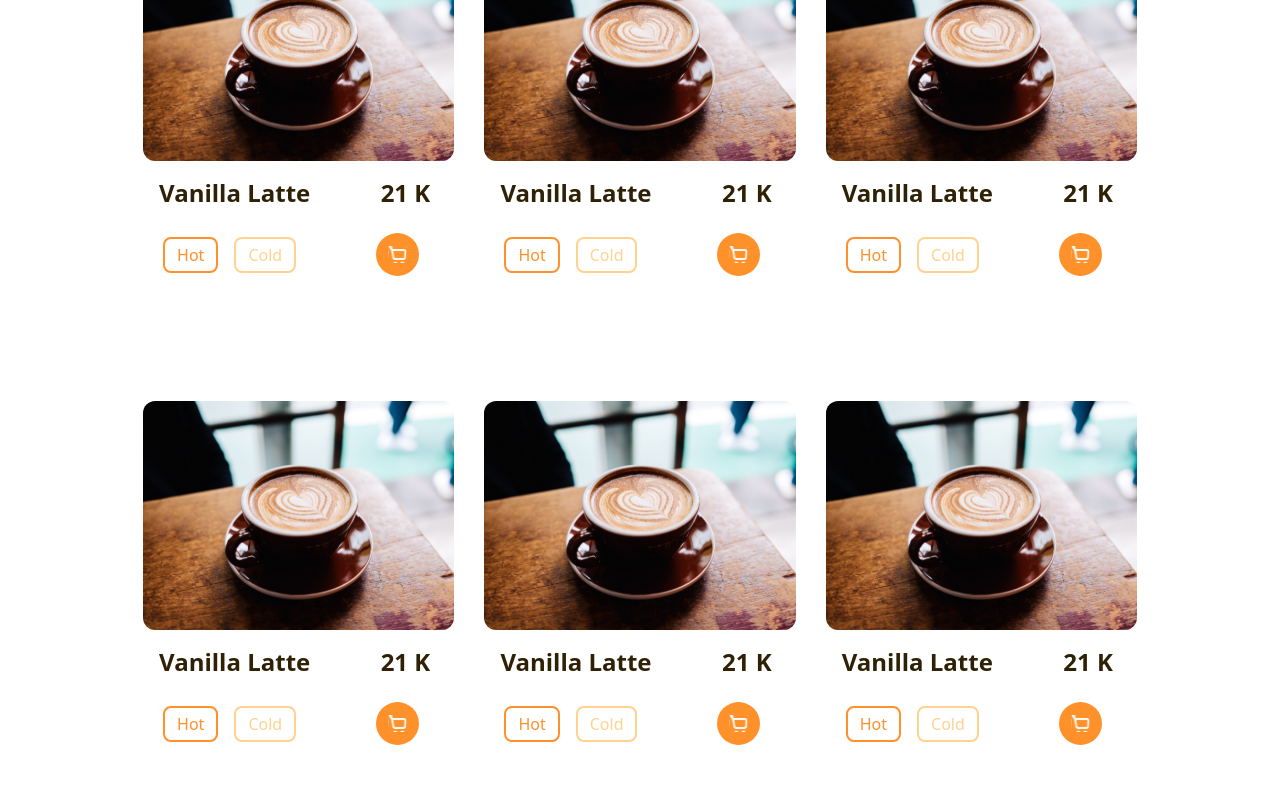
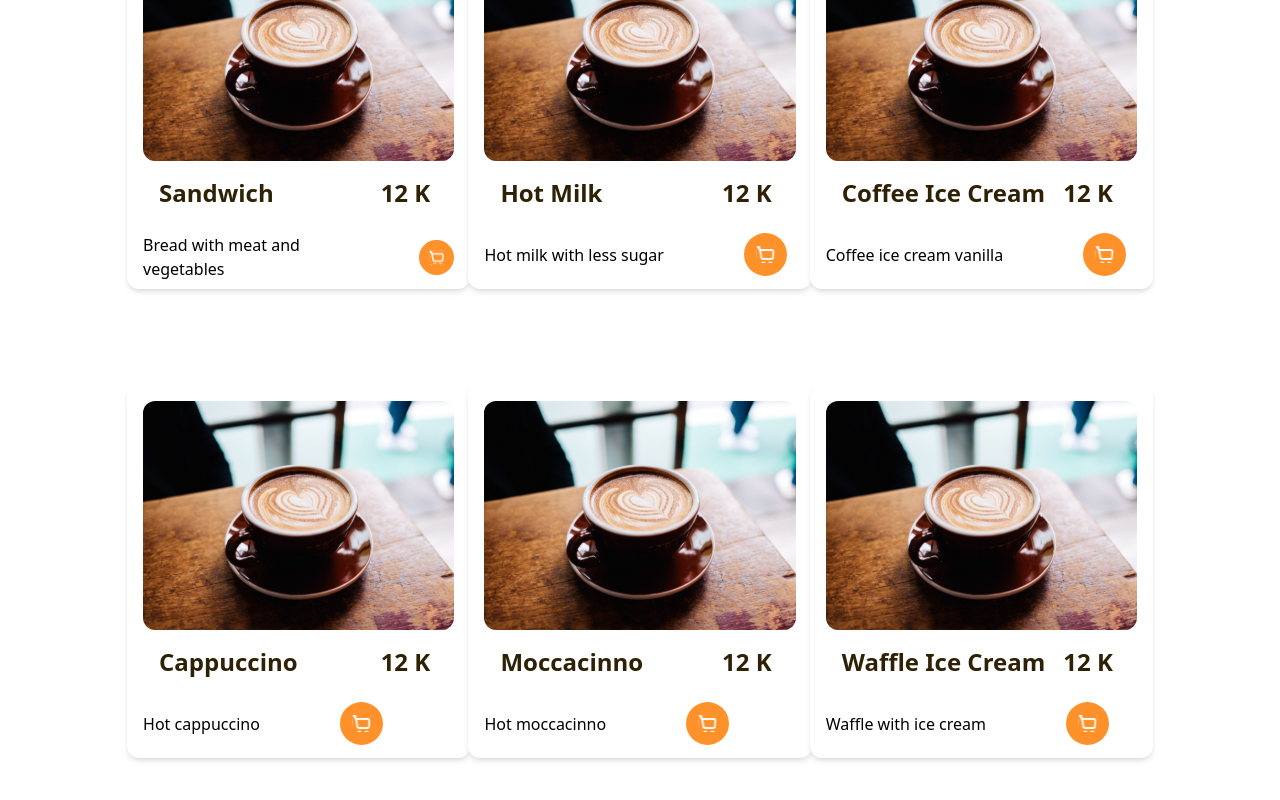
Before and after one commit to rikimario/Cafe-Street-Landing-Page, a React (Vite) app: page / in a window 1280 px wide. Shown: the part 3411-4211 px from the top of the page. Built offline with nearby package versions, Linux system fonts and the light colour scheme.

Commit message:
add ing hw and p to cards

```diff
--- a/src/components/SpecialMenu.jsx
+++ b/src/components/SpecialMenu.jsx
@@ -5,21 +5,14 @@ export default function SpecialMenu() {
   return (
     <section className="pt-36 px-32 grid grid-cols-3">
       <div className="grid justify-center items-center pb-24">
-        <div className="relative w-[21.45rem] h-[23.313rem] bg-[#fff] p-4 rounded-xl">
+        <div className="relative w-[21.45rem] h-[23.313rem] bg-[#fff] p-4 rounded-xl shadow-md">
           <img className="w-full" src={VanillaLatte} alt="vanilla latte" />
           <div className="flex justify-between items-center text-2xl font-semibold text-[#2F2105]">
-            <h2 className="pl-4 py-4">Vanilla Latte</h2>
-            <p className="font-bold pr-6">21 K</p>
+            <h2 className="pl-4 py-4">Sandwich</h2>
+            <p className="font-bold pr-6">12 K</p>
           </div>
           <div className="flex justify-left items-center pt-2">
-            <div className="flex pl-5 gap-4 font-medium">
-              <button className="px-3 py-1 border-2 border-solid border-[#FF902B] rounded-lg text-[#FF902B]">
-                Hot
-              </button>
-              <button className="px-3 py-1 border-2 border-solid border-[#FFD28F] rounded-lg text-[#FFD28F]">
-                Cold
-              </button>
-            </div>
+            <p>Bread with meat and vegetables</p>
             <button className="pl-20">
               <a href="#">
                 <img src={ShoppingCartPop} alt="" />
@@ -30,21 +23,14 @@ export default function SpecialMenu() {
       </div>
 
       <div className="grid justify-center items-center pb-24">
-        <div className="relative w-[21.45rem] h-[23.313rem] bg-[#fff] p-4 rounded-xl">
+        <div className="relative w-[21.45rem] h-[23.313rem] bg-[#fff] p-4 rounded-xl shadow-md">
           <img className="w-full" src={VanillaLatte} alt="vanilla latte" />
           <div className="flex justify-between items-center text-2xl font-semibold text-[#2F2105]">
-            <h2 className="pl-4 py-4">Vanilla Latte</h2>
-            <p className="font-bold pr-6">21 K</p>
+            <h2 className="pl-4 py-4">Hot Milk</h2>
+            <p className="font-bold pr-6">12 K</p>
           </div>
           <div className="flex justify-left items-center pt-2">
-            <div className="flex pl-5 gap-4 font-medium">
-              <button className="px-3 py-1 border-2 border-solid border-[#FF902B] rounded-lg text-[#FF902B]">
-                Hot
-              </button>
-              <button className="px-3 py-1 border-2 border-solid border-[#FFD28F] rounded-lg text-[#FFD28F]">
-                Cold
-              </button>
-            </div>
+            <p>Hot milk with less sugar</p>
             <button className="pl-20">
               <a href="#">
                 <img src={ShoppingCartPop} alt="" />
@@ -55,21 +41,14 @@ export default function SpecialMenu() {
       </div>
 
       <div className="grid justify-center items-center pb-24">
-        <div className="relative w-[21.45rem] h-[23.313rem] bg-[#fff] p-4 rounded-xl">
+        <div className="relative w-[21.45rem] h-[23.313rem] bg-[#fff] p-4 rounded-xl shadow-md">
           <img className="w-full" src={VanillaLatte} alt="vanilla latte" />
           <div className="flex justify-between items-center text-2xl font-semibold text-[#2F2105]">
-            <h2 className="pl-4 py-4">Vanilla Latte</h2>
-            <p className="font-bold pr-6">21 K</p>
+            <h2 className="pl-4 py-4">Coffee Ice Cream</h2>
+            <p className="font-bold pr-6">12 K</p>
           </div>
           <div className="flex justify-left items-center pt-2">
-            <div className="flex pl-5 gap-4 font-medium">
-              <button className="px-3 py-1 border-2 border-solid border-[#FF902B] rounded-lg text-[#FF902B]">
-                Hot
-              </button>
-              <button className="px-3 py-1 border-2 border-solid border-[#FFD28F] rounded-lg text-[#FFD28F]">
-                Cold
-              </button>
-            </div>
+            <p>Coffee ice cream vanilla</p>
             <button className="pl-20">
               <a href="#">
                 <img src={ShoppingCartPop} alt="" />
@@ -80,21 +59,14 @@ export default function SpecialMenu() {
       </div>
 
       <div className="grid justify-center items-center pb-24">
-        <div className="relative w-[21.45rem] h-[23.313rem] bg-[#fff] p-4 rounded-xl">
+        <div className="relative w-[21.45rem] h-[23.313rem] bg-[#fff] p-4 rounded-xl shadow-md">
           <img className="w-full" src={VanillaLatte} alt="vanilla latte" />
           <div className="flex justify-between items-center text-2xl font-semibold text-[#2F2105]">
-            <h2 className="pl-4 py-4">Vanilla Latte</h2>
-            <p className="font-bold pr-6">21 K</p>
+            <h2 className="pl-4 py-4">Cappuccino</h2>
+            <p className="font-bold pr-6">12 K</p>
           </div>
           <div className="flex justify-left items-center pt-2">
-            <div className="flex pl-5 gap-4 font-medium">
-              <button className="px-3 py-1 border-2 border-solid border-[#FF902B] rounded-lg text-[#FF902B]">
-                Hot
-              </button>
-              <button className="px-3 py-1 border-2 border-solid border-[#FFD28F] rounded-lg text-[#FFD28F]">
-                Cold
-              </button>
-            </div>
+            <p>Hot cappuccino</p>
             <button className="pl-20">
               <a href="#">
                 <img src={ShoppingCartPop} alt="" />
@@ -105,21 +77,14 @@ export default function SpecialMenu() {
       </div>
 
       <div className="grid justify-center items-center pb-24">
-        <div className="relative w-[21.45rem] h-[23.313rem] bg-[#fff] p-4 rounded-xl">
+        <div className="relative w-[21.45rem] h-[23.313rem] bg-[#fff] p-4 rounded-xl shadow-md">
           <img className="w-full" src={VanillaLatte} alt="vanilla latte" />
           <div className="flex justify-between items-center text-2xl font-semibold text-[#2F2105]">
-            <h2 className="pl-4 py-4">Vanilla Latte</h2>
-            <p className="font-bold pr-6">21 K</p>
+            <h2 className="pl-4 py-4">Moccacinno</h2>
+            <p className="font-bold pr-6">12 K</p>
           </div>
           <div className="flex justify-left items-center pt-2">
-            <div className="flex pl-5 gap-4 font-medium">
-              <button className="px-3 py-1 border-2 border-solid border-[#FF902B] rounded-lg text-[#FF902B]">
-                Hot
-              </button>
-              <button className="px-3 py-1 border-2 border-solid border-[#FFD28F] rounded-lg text-[#FFD28F]">
-                Cold
-              </button>
-            </div>
+            <p>Hot moccacinno</p>
             <button className="pl-20">
               <a href="#">
                 <img src={ShoppingCartPop} alt="" />
@@ -130,21 +95,14 @@ export default function SpecialMenu() {
       </div>
 
       <div className="grid justify-center items-center pb-24">
-        <div className="relative w-[21.45rem] h-[23.313rem] bg-[#fff] p-4 rounded-xl">
+        <div className="relative w-[21.45rem] h-[23.313rem] bg-[#fff] p-4 rounded-xl shadow-md">
           <img className="w-full" src={VanillaLatte} alt="vanilla latte" />
           <div className="flex justify-between items-center text-2xl font-semibold text-[#2F2105]">
-            <h2 className="pl-4 py-4">Vanilla Latte</h2>
-            <p className="font-bold pr-6">21 K</p>
+            <h2 className="pl-4 py-4">Waffle Ice Cream</h2>
+            <p className="font-bold pr-6">12 K</p>
           </div>
           <div className="flex justify-left items-center pt-2">
-            <div className="flex pl-5 gap-4 font-medium">
-              <button className="px-3 py-1 border-2 border-solid border-[#FF902B] rounded-lg text-[#FF902B]">
-                Hot
-              </button>
-              <button className="px-3 py-1 border-2 border-solid border-[#FFD28F] rounded-lg text-[#FFD28F]">
-                Cold
-              </button>
-            </div>
+            <p>Waffle with ice cream</p>
             <button className="pl-20">
               <a href="#">
                 <img src={ShoppingCartPop} alt="" />
```
